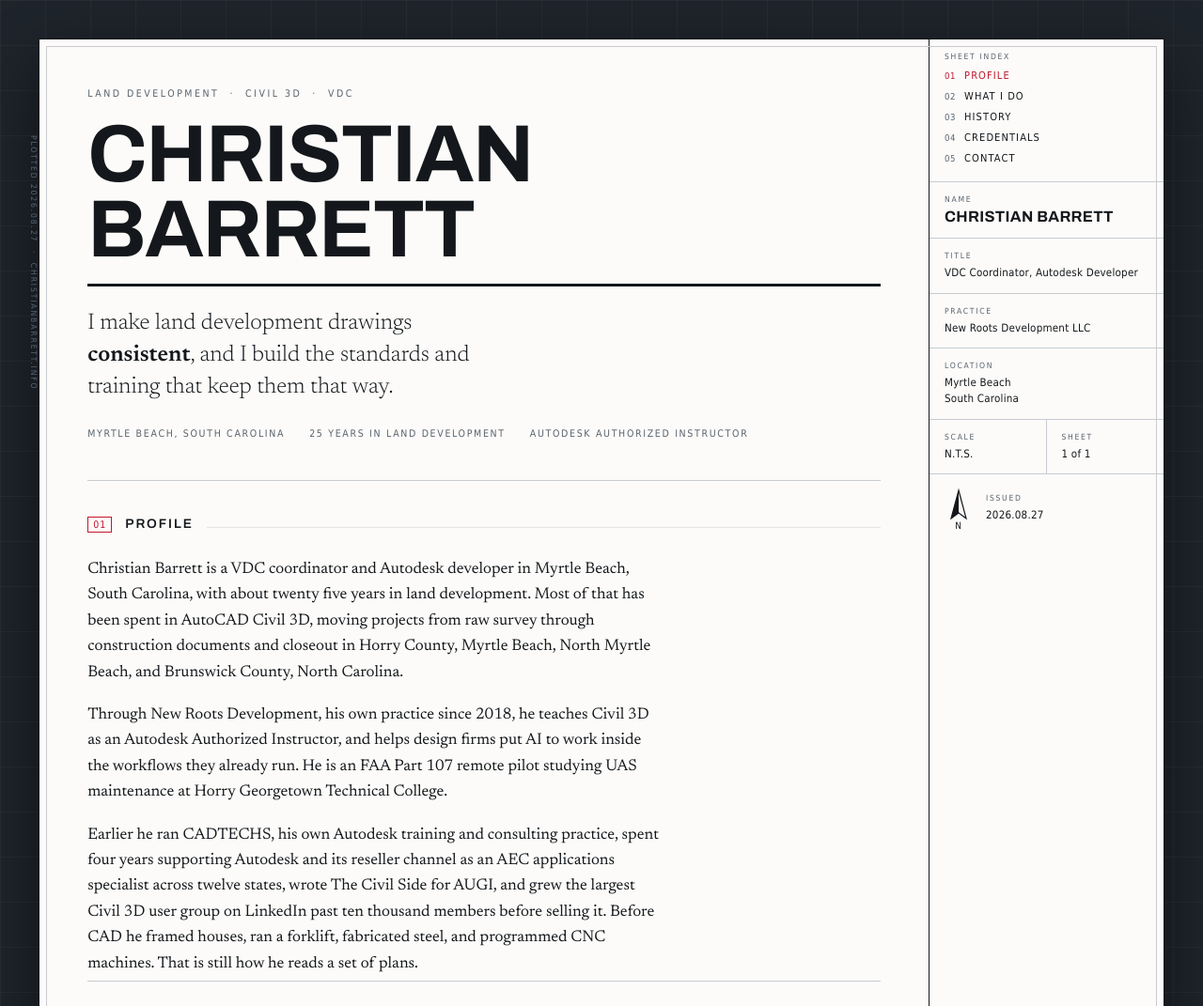
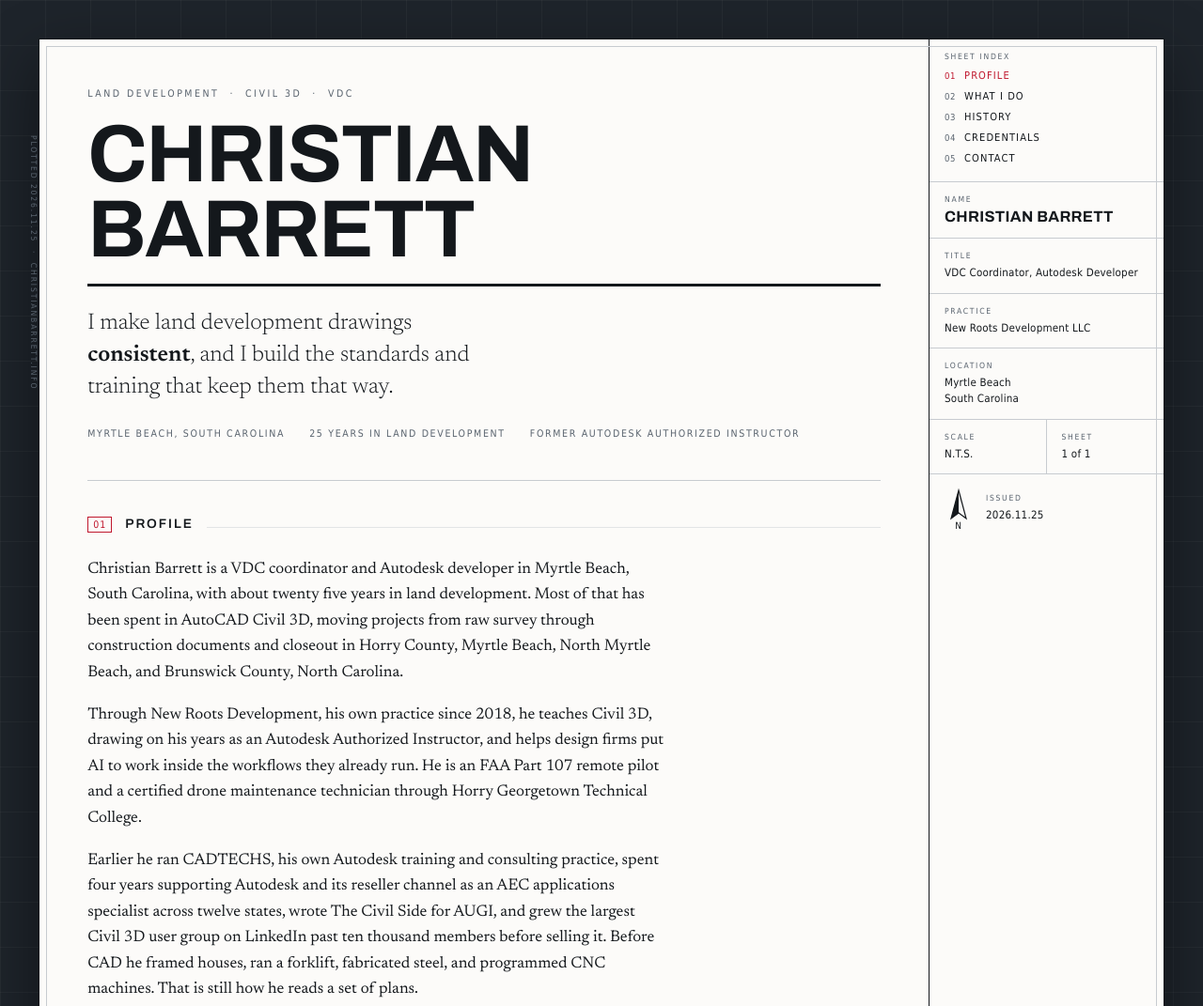
Before and after one commit to NewRootsDev/christianbarrett.info, a plain HTML site: page index.html in a window 1280 px wide. Shown: the top 1071 px of the page at 94% size. Drawn offline with Linux system fonts and the light colour scheme.

Commit message:
Mark Autodesk instructor as former; drone maintenance technician completed
Co-Authored-By: Claude Opus 5.5 <noreply@anthropic.com>

Claude-Session: https://claude.ai/code/session_01QRYbHexA9WCUZ1HniRJhgC

```diff
--- a/index.html
+++ b/index.html
@@ -267,7 +267,7 @@ tr.r-old td{color:var(--graphite)}
 <div class="plot">
 <div class="sheet">
 
-  <div class="stamp">Plotted 2026.08.27 &nbsp;&middot;&nbsp; christianbarrett.info</div>
+  <div class="stamp">Plotted 2026.11.25 &nbsp;&middot;&nbsp; christianbarrett.info</div>
 
   <main class="drawing">
 
@@ -278,7 +278,7 @@ tr.r-old td{color:var(--graphite)}
       <div class="hero-meta fade d3">
         <span>Myrtle Beach, South Carolina</span>
         <span>25 years in land development</span>
-        <span>Autodesk Authorized Instructor</span>
+        <span>Former Autodesk Authorized Instructor</span>
       </div>
     </div>
 
@@ -286,7 +286,7 @@ tr.r-old td{color:var(--graphite)}
       <div class="shead"><span class="num">01</span><h2>Profile</h2><span class="fill"></span></div>
       <div class="prose">
         <p>Christian Barrett is a VDC coordinator and Autodesk developer in Myrtle Beach, South Carolina, with about twenty five years in land development. Most of that has been spent in AutoCAD Civil 3D, moving projects from raw survey through construction documents and closeout in Horry County, Myrtle Beach, North Myrtle Beach, and Brunswick County, North Carolina.</p>
-        <p>Through New Roots Development, his own practice since 2018, he teaches Civil 3D as an Autodesk Authorized Instructor, and helps design firms put AI to work inside the workflows they already run. He is an FAA Part 107 remote pilot studying UAS maintenance at Horry Georgetown Technical College.</p>
+        <p>Through New Roots Development, his own practice since 2018, he teaches Civil 3D, drawing on his years as an Autodesk Authorized Instructor, and helps design firms put AI to work inside the workflows they already run. He is an FAA Part 107 remote pilot and a certified drone maintenance technician through Horry Georgetown Technical College.</p>
         <p>Earlier he ran CADTECHS, his own Autodesk training and consulting practice, spent four years supporting Autodesk and its reseller channel as an AEC applications specialist across twelve states, wrote The Civil Side for AUGI, and grew the largest Civil 3D user group on LinkedIn past ten thousand members before selling it. Before CAD he framed houses, ran a forklift, fabricated steel, and programmed CNC machines. That is still how he reads a set of plans.</p>
       </div>
     </section>
@@ -333,7 +333,7 @@ tr.r-old td{color:var(--graphite)}
     <section id="credentials">
       <div class="shead"><span class="num">04</span><h2>Credentials</h2><span class="fill"></span></div>
       <ul class="creds">
-        <li>Autodesk Authorized Instructor</li>
+        <li>Former Autodesk Authorized Instructor</li>
         <li>Autodesk Developer</li>
         <li>FAA Part 107 Remote Pilot, 2019</li>
         <li>AutoCAD Civil 3D, every release since the first</li>
@@ -341,7 +341,7 @@ tr.r-old td{color:var(--graphite)}
         <li><a href="https://academy.claude.com/verify/58fadff75eda7c00c4bda7561d583618" rel="noopener">Claude 101, Claude Academy (Anthropic), 2026</a></li>
         <li><a href="https://academy.claude.com/verify/56151cb04245e55f312eb21ca7b094c2" rel="noopener">Claude Code 101, Claude Academy (Anthropic), 2026</a></li>
         <li><a href="https://academy.claude.com/verify/7685d8f09bf385f3a5030cd90c5c0452" rel="noopener">Introduction to Claude Cowork, Claude Academy (Anthropic), 2026</a></li>
-        <li class="pending">UAS Maintenance Technology, Horry Georgetown Technical College, in progress</li>
+        <li>Drone Maintenance Technician, Horry Georgetown Technical College, 2026</li>
       </ul>
     </section>
 
@@ -418,7 +418,7 @@ tr.r-old td{color:var(--graphite)}
         </svg>
         <div>
           <span class="tb-label">Issued</span>
-          <div class="tb-val">2026.08.27</div>
+          <div class="tb-val">2026.11.25</div>
         </div>
       </div>
 
```
